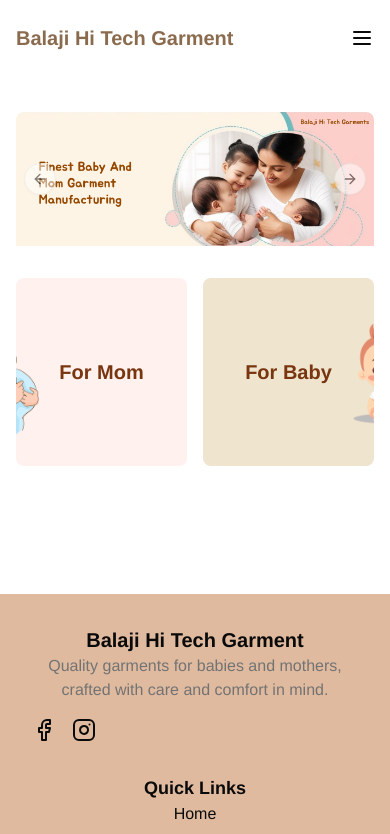
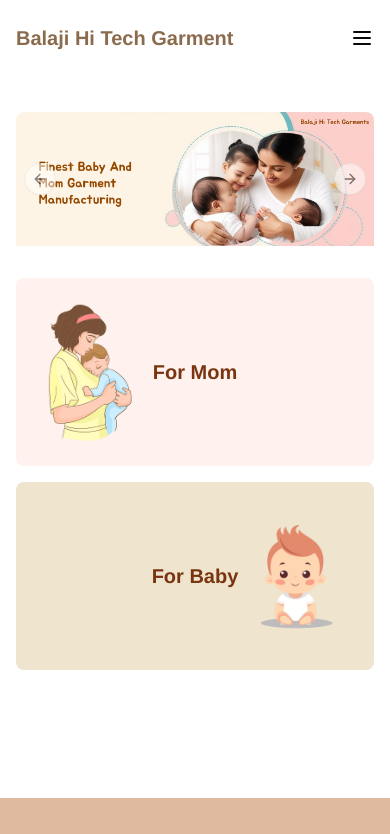
Before and after one commit to adityamali/balajihitech, a Next.js app: page / in a window 390 px wide. Shown: the top 834 px of the page. Built offline with nearby package versions, Linux system fonts and the light colour scheme; a web font is replaced by a local one.

Commit message:
Mobile Layout Fix

```diff
--- a/src/app/page.tsx
+++ b/src/app/page.tsx
@@ -44,7 +44,7 @@
         </Carousel>
       </div>
       {/* For Baby / For Mom */}
-      <div className="w-[calc(100vw-2rem)] lg:w-[calc(100vw-8rem)] grid grid-cols-2 gap-4 mt-8">
+      <div className="w-[calc(100vw-2rem)] lg:w-[calc(100vw-8rem)] grid grid-cols-1 sm:grid-cols-2 gap-4 mt-8">
         <Link
           href="/products?madeFor=mother"
           className="relative rounded-lg p-6 py-20 text-center flex flex-col items-center justify-center gap-4 transition-all hover:scale-[1.02] overflow-hidden hover:shadow-lg hover:brightness-105 active:brightness-90 active:scale-95"
```
